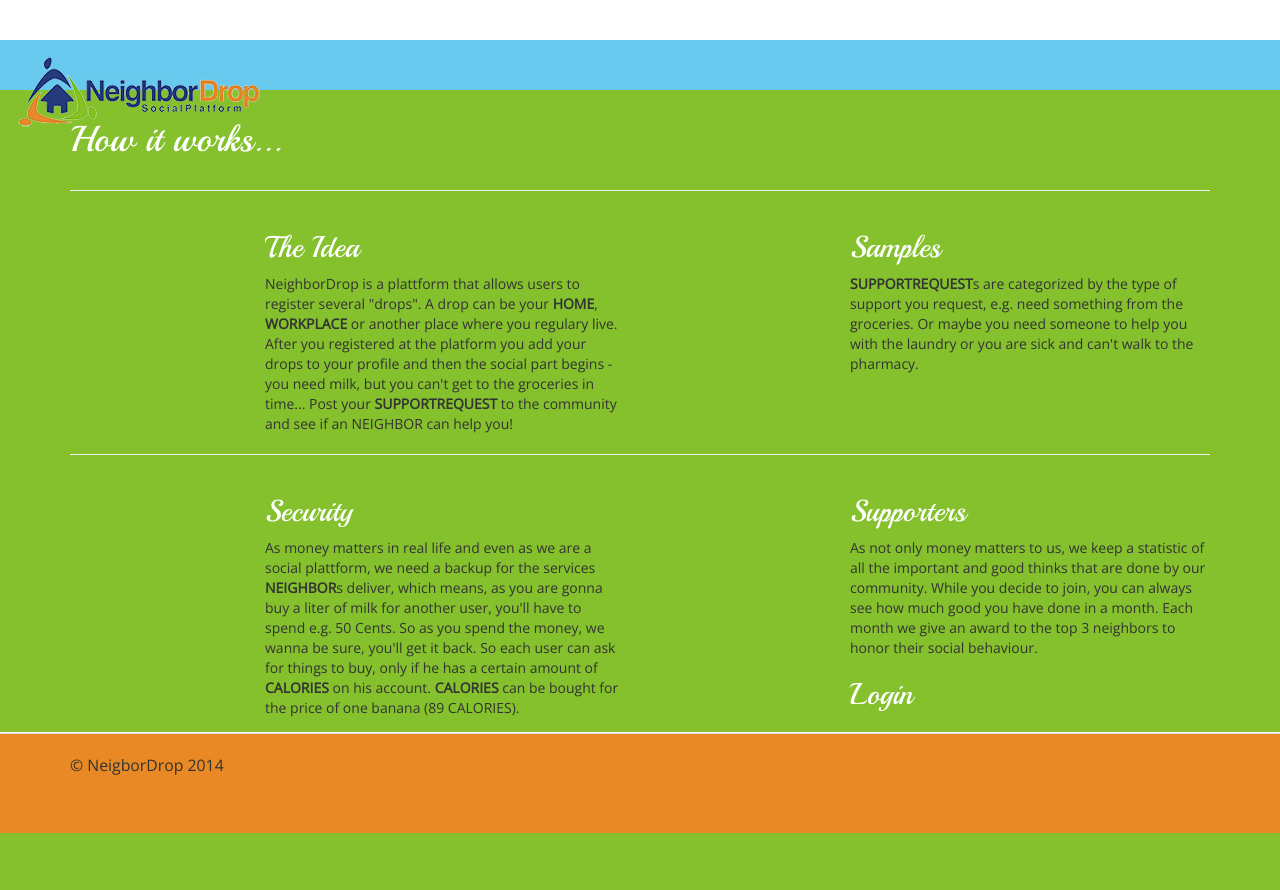
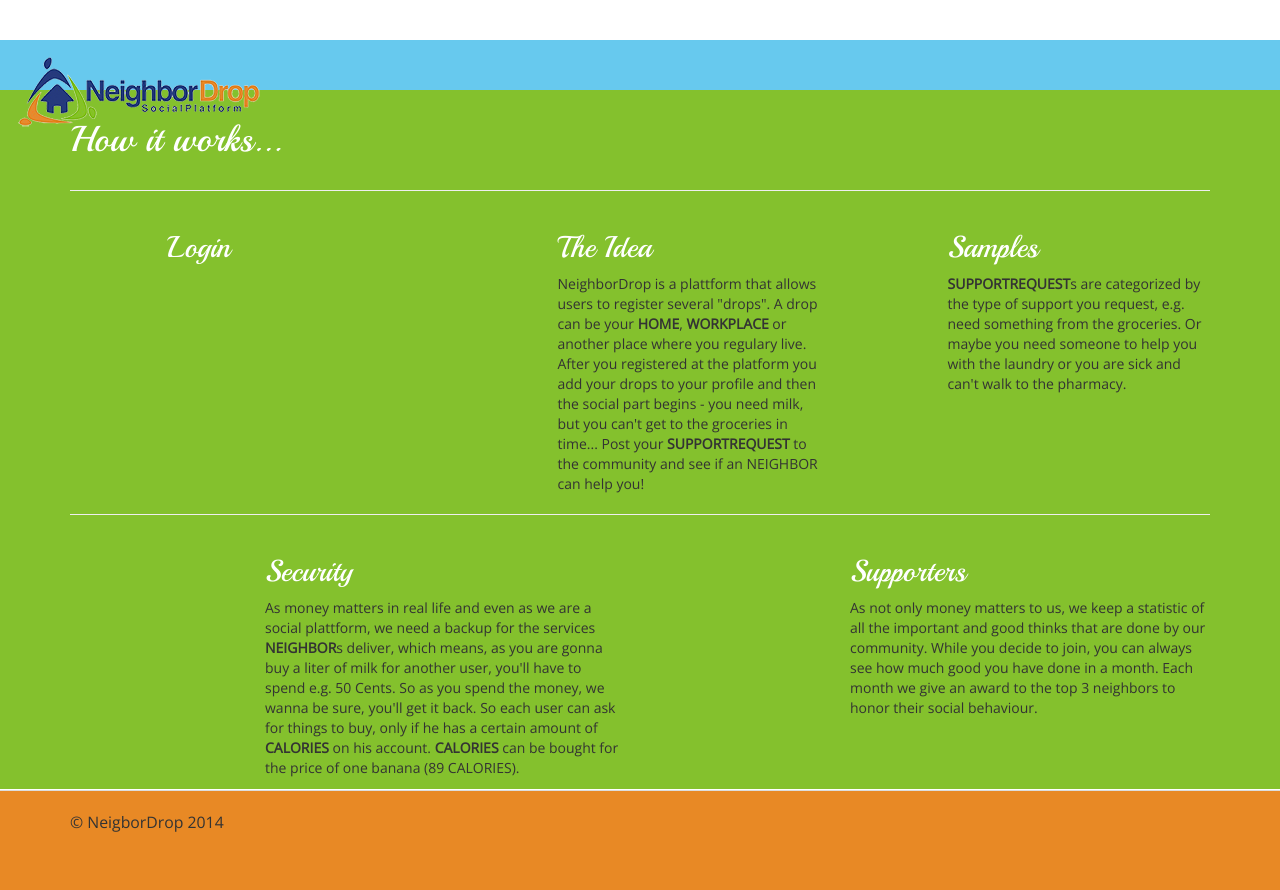
Before and after one commit to philippfrenzel/neighbordrop, a Yii app: template views/site/index.php in a window 1280 px wide. Before the commit the page ends 833 px from the top, so only its background shows below. Run offline with PHP 8.4 and a stand-in for Yii, Linux system fonts and the light colour scheme; the template is opened without the code that fills it, so the values that code supplies are empty; some libraries are stand-ins or nearby versions.

Commit message:
fix layout

```diff
--- a/views/site/index.php
+++ b/views/site/index.php
@@ -65,10 +65,20 @@ $this->title = 'NeighborDrop - Help your neighbor with droping picking or dropin
   </div>
   <hr>
   <div class="row">
-    <div class="col-md-2">
+    <div class="col-md-1">
+      <?= Icon::show('lock', ['class' => 'fa-4x pull-right fg_white'], Icon::FA); ?>
+    </div>
+    <div class="col-md-3">
+      <div class="fg_dark">
+        <h2 class="fg_white">Login</h2>
+        <?= \dektrium\user\widgets\Connect::widget(); ?>
+        <?= \dektrium\user\widgets\Login::widget(); ?>
+      </div>
+    </div>
+    <div class="col-md-1">
       <?= Icon::show('thumb-tack', ['class' => 'fa-4x pull-right fg_white'], Icon::FA); ?>
     </div>
-    <div class="col-md-4">
+    <div class="col-md-3">
       <div class="fg_dark">
         <h2 class="fg_white">The Idea</h2>
         NeighborDrop is a plattform that allows users to register several "drops". A drop
@@ -78,10 +88,10 @@ $this->title = 'NeighborDrop - Help your neighbor with droping picking or dropin
         Post your <b>SUPPORTREQUEST</b> to the community and see if an NEIGHBOR can help you!
       </div>
     </div>
-    <div class="col-md-2">
+    <div class="col-md-1">
       <?= Icon::show('h-square', ['class' => 'fa-4x pull-right fg_white'], Icon::FA); ?>
     </div>
-    <div class="col-md-4">
+    <div class="col-md-3">
       <div class="fg_dark">
         <h2 class="fg_white">Samples</h2>
         <b>SUPPORTREQUEST</b>s are categorized by the type of support you request, e.g. need something
@@ -116,11 +126,6 @@ $this->title = 'NeighborDrop - Help your neighbor with droping picking or dropin
         thinks that are done by our community. While you decide to join, you can always see
         how much good you have done in a month. Each month we give an award to the top 3
         neighbors to honor their social behaviour.
-
-        <h2 class="fg_white">Login</h2>
-        <?= \dektrium\user\widgets\Connect::widget(); ?>
-        <?= \dektrium\user\widgets\Login::widget(); ?>
-
       </div>
     </div>
   </div>
```
